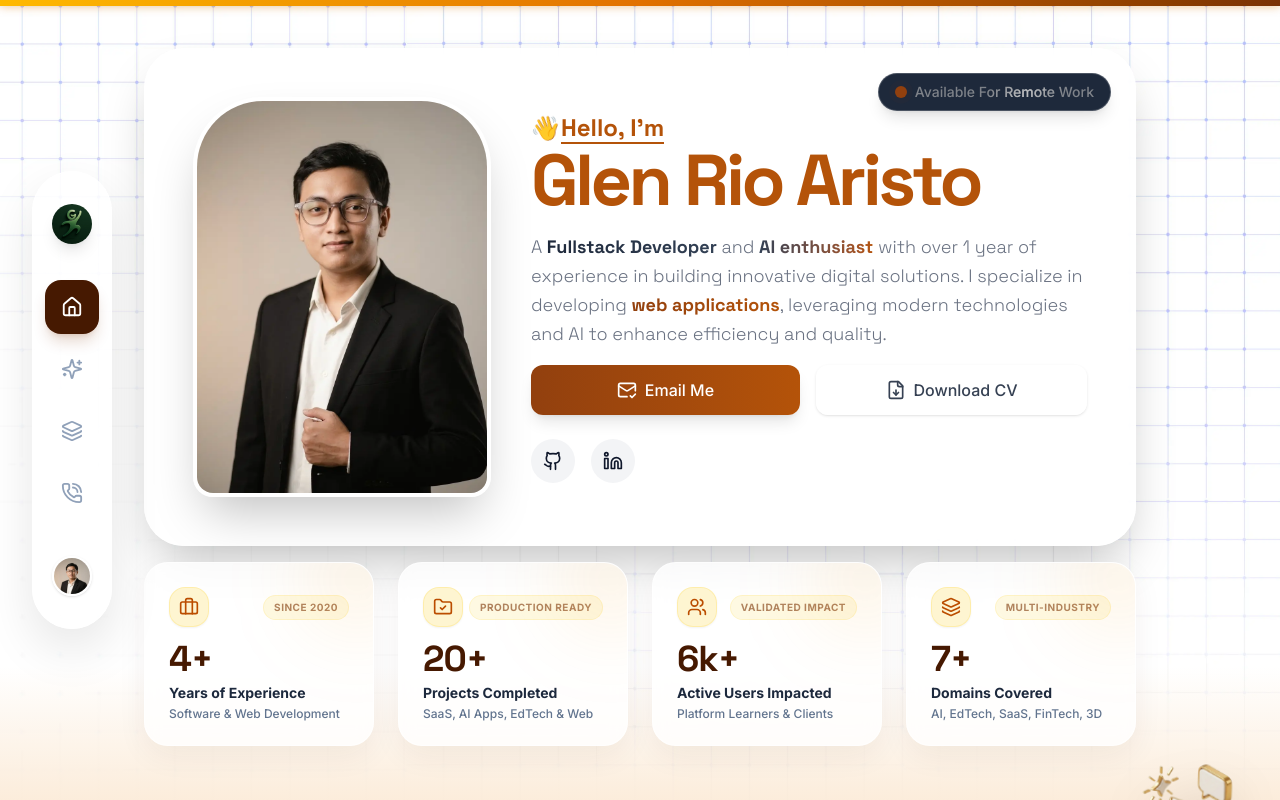
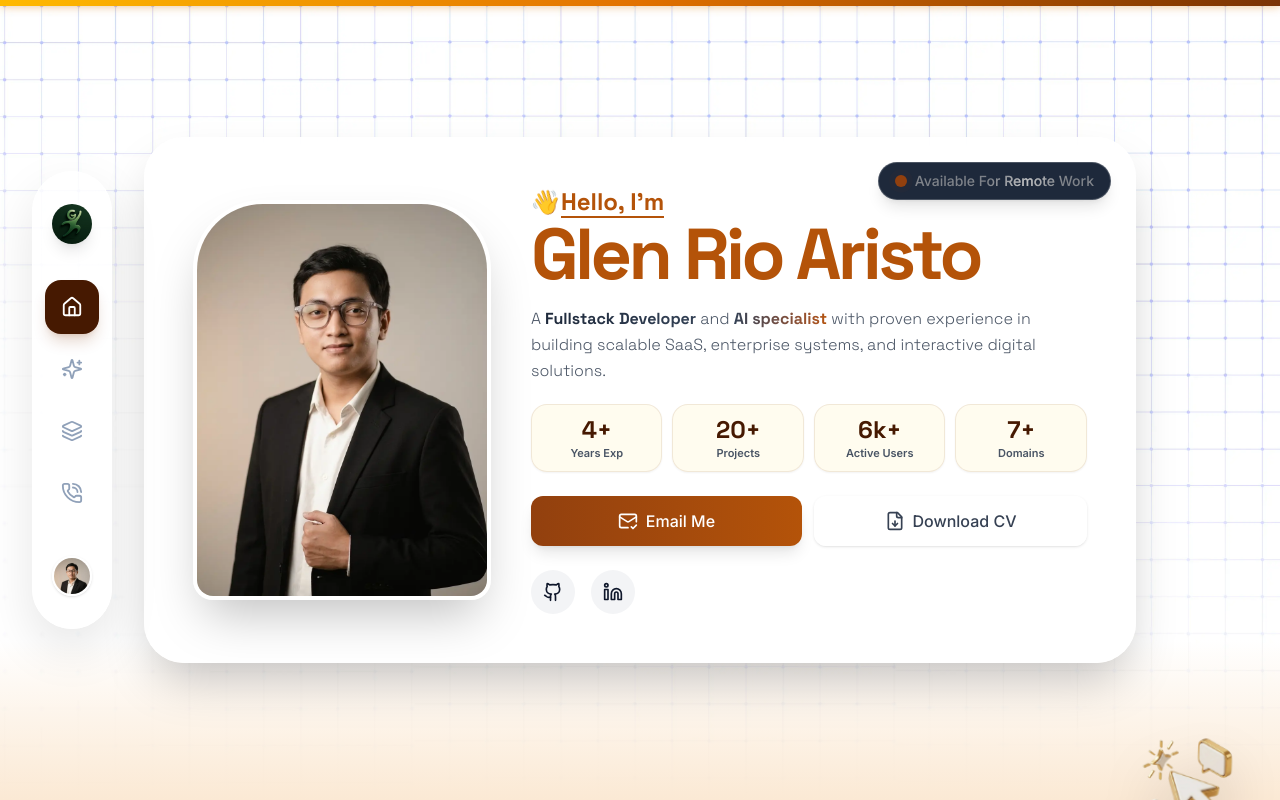
Before and after one commit to glenrioariesto/Portofolio, a Next.js app: page / in a window 1280 px wide. Shown: the top 800 px of the page. Built offline with nearby package versions, Linux system fonts and the light colour scheme; a web font is replaced by a local one.

Commit message:
refactor(hero): integrate stats metrics directly inside Hero card above CTA buttons

```diff
--- a/app/page.tsx
+++ b/app/page.tsx
@@ -5,7 +5,6 @@ import { motion, useScroll, useTransform } from "framer-motion";
 import { Sparkles, MousePointer2 } from "lucide-react";
 import Image from "next/image";
 import Hero from "@/components/Hero";
-import Stats from "@/components/Stats";
 import TechMarquee from "@/components/TechMarquee";
 import Services from "@/components/Services";
 import Experience from "@/components/Experience";
@@ -34,9 +33,8 @@ export default function Home() {
       <section className="relative shrink-0 min-h-screen flex items-center justify-center bg-cover bg-center bg-no-repeat snap-start overflow-hidden"
         style={{ backgroundImage: "url('/assets/background-kotak.webp')" }}>
         <div className="absolute inset-x-0 bottom-0 h-40 bg-gradient-to-t from-background-primary to-transparent pointer-events-none" />
-        <div className="w-full z-10 py-12 flex flex-col gap-8">
+        <div className="w-full z-10 py-12">
           <Hero />
-          <Stats />
         </div>
       </section>
 
--- a/components/Hero.tsx
+++ b/components/Hero.tsx
@@ -73,17 +73,35 @@ const Hero = () => {
         >
           <NameText classNameContainer="hidden md:block" />
 
-          <p className="text-sm md:text-lg leading-relaxed text-gray-500 font-grotesk font-light">
+          <p className="text-sm md:text-base leading-relaxed text-gray-600 font-grotesk font-light">
             A <span className="bg-gradient-to-r from-secondary to-secondary-variant text-transparent bg-clip-text font-bold">
               Fullstack Developer
             </span> and <span className="bg-gradient-to-r from-secondary-variant to-primary text-transparent bg-clip-text font-bold">
-              AI enthusiast
-            </span> with over 1 year of experience in building innovative digital solutions.
-            I specialize in developing <span className="bg-gradient-to-r from-primary-variant to-primary text-transparent bg-clip-text font-bold">
-              web applications
-            </span>, leveraging modern technologies and AI to enhance efficiency and quality.
+              AI specialist
+            </span> with proven experience in building scalable SaaS, enterprise systems, and interactive digital solutions.
           </p>
-          <div className="flex flex-col sm:flex-row gap-4">
+
+          {/* Key Impact Metrics */}
+          <div className="grid grid-cols-2 sm:grid-cols-4 gap-2.5 py-1">
+            <div className="bg-amber-50/80 border border-amber-900/10 rounded-2xl p-2.5 text-center shadow-xs hover:border-amber-900/20 transition-all">
+              <span className="text-xl md:text-2xl font-black font-grotesk text-amber-950 block leading-tight">4+</span>
+              <span className="text-[11px] font-semibold text-gray-600 block leading-tight mt-0.5">Years Exp</span>
+            </div>
+            <div className="bg-amber-50/80 border border-amber-900/10 rounded-2xl p-2.5 text-center shadow-xs hover:border-amber-900/20 transition-all">
+              <span className="text-xl md:text-2xl font-black font-grotesk text-amber-950 block leading-tight">20+</span>
+              <span className="text-[11px] font-semibold text-gray-600 block leading-tight mt-0.5">Projects</span>
+            </div>
+            <div className="bg-amber-50/80 border border-amber-900/10 rounded-2xl p-2.5 text-center shadow-xs hover:border-amber-900/20 transition-all">
+              <span className="text-xl md:text-2xl font-black font-grotesk text-amber-950 block leading-tight">6k+</span>
+              <span className="text-[11px] font-semibold text-gray-600 block leading-tight mt-0.5">Active Users</span>
+            </div>
+            <div className="bg-amber-50/80 border border-amber-900/10 rounded-2xl p-2.5 text-center shadow-xs hover:border-amber-900/20 transition-all">
+              <span className="text-xl md:text-2xl font-black font-grotesk text-amber-950 block leading-tight">7+</span>
+              <span className="text-[11px] font-semibold text-gray-600 block leading-tight mt-0.5">Domains</span>
+            </div>
+          </div>
+
+          <div className="flex flex-col sm:flex-row gap-3 pt-1">
             <a
               className="bg-gradient-to-r from-primary-variant to-primary px-6 py-3 flex-1 justify-center text-center rounded-xl flex items-center gap-2 text-white font-medium hover:opacity-90 transition-opacity shadow-lg"
               href="mailto:glenrioariesto@gmail.com"
--- a/components/Stats.tsx
+++ /dev/null
@@ -1,92 +0,0 @@
-"use client";
-
-import React from "react";
-import { motion } from "framer-motion";
-import { Briefcase, FolderCheck, Users, Layers } from "lucide-react";
-
-interface StatItem {
-  value: string;
-  label: string;
-  sublabel: string;
-  icon: React.ReactNode;
-  badge?: string;
-}
-
-const statsData: StatItem[] = [
-  {
-    value: "4+",
-    label: "Years of Experience",
-    sublabel: "Software & Web Development",
-    icon: <Briefcase className="w-5 h-5 text-amber-700" />,
-    badge: "Since 2020"
-  },
-  {
-    value: "20+",
-    label: "Projects Completed",
-    sublabel: "SaaS, AI Apps, EdTech & Web",
-    icon: <FolderCheck className="w-5 h-5 text-amber-700" />,
-    badge: "Production Ready"
-  },
-  {
-    value: "6k+",
-    label: "Active Users Impacted",
-    sublabel: "Platform Learners & Clients",
-    icon: <Users className="w-5 h-5 text-amber-700" />,
-    badge: "Validated Impact"
-  },
-  {
-    value: "7+",
-    label: "Domains Covered",
-    sublabel: "AI, EdTech, SaaS, FinTech, 3D",
-    icon: <Layers className="w-5 h-5 text-amber-700" />,
-    badge: "Multi-Industry"
-  }
-];
-
-export const Stats: React.FC = () => {
-  return (
-    <div className="w-full max-w-screen-lg mx-auto px-4 -mt-4 mb-8 relative z-20">
-      <div className="grid grid-cols-2 lg:grid-cols-4 gap-4 md:gap-6">
-        {statsData.map((stat, idx) => (
-          <motion.div
-            key={idx}
-            initial={{ opacity: 0, y: 20 }}
-            whileInView={{ opacity: 1, y: 0 }}
-            viewport={{ once: true, margin: "-50px" }}
-            transition={{ duration: 0.5, delay: idx * 0.1, ease: "easeOut" }}
-            whileHover={{ y: -4, transition: { duration: 0.2 } }}
-            className="relative bg-white/80 backdrop-blur-md rounded-3xl p-5 md:p-6 border border-white/60 shadow-[0_10px_30px_rgba(69,26,3,0.06)] hover:shadow-[0_15px_35px_rgba(69,26,3,0.1)] transition-all flex flex-col justify-between overflow-hidden group"
-          >
-            {/* Ambient Background Glow */}
-            <div className="absolute -top-10 -right-10 w-28 h-28 bg-amber-500/10 rounded-full blur-2xl pointer-events-none group-hover:bg-amber-500/20 transition-colors" />
-
-            <div className="flex items-center justify-between mb-3">
-              <div className="w-10 h-10 rounded-2xl bg-amber-100/80 flex items-center justify-center border border-amber-200/50 shadow-xs">
-                {stat.icon}
-              </div>
-              {stat.badge && (
-                <span className="text-[10px] font-bold uppercase tracking-wider text-amber-900/60 bg-amber-100/50 px-2.5 py-1 rounded-full border border-amber-200/30">
-                  {stat.badge}
-                </span>
-              )}
-            </div>
-
-            <div>
-              <div className="text-3xl md:text-4xl font-extrabold font-grotesk tracking-tight text-amber-950 mb-1">
-                {stat.value}
-              </div>
-              <div className="text-sm font-bold text-slate-800 leading-snug">
-                {stat.label}
-              </div>
-              <div className="text-xs text-slate-500 mt-1 font-medium leading-tight">
-                {stat.sublabel}
-              </div>
-            </div>
-          </motion.div>
-        ))}
-      </div>
-    </div>
-  );
-};
-
-export default Stats;
```
